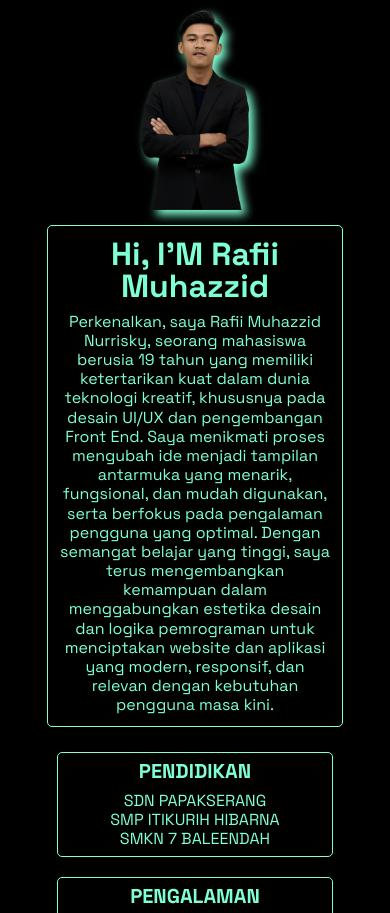
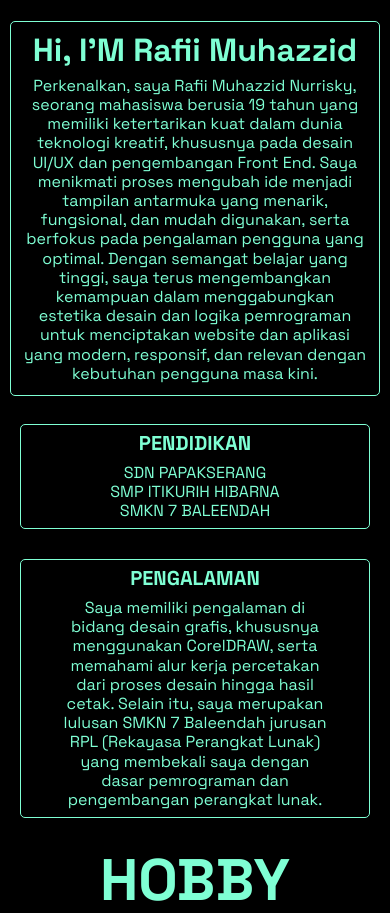
Before and after one commit to rafimuhazid/itw2025_project1_253040016, a plain HTML site: page index.html in a window 390 px wide. Shown: the part 726-1639 px from the top of the page. Drawn offline with Linux system fonts and the light colour scheme.

Commit message:
Project 1 (100% Selesai)

```diff
--- a/css/style.css
+++ b/css/style.css
@@ -234,23 +234,24 @@ body {
   margin: 0 auto 6%;
   justify-content: space-between;
   align-items: center;
+  gap: 20px;
 }
 
 #about .hero {
-  width: 40%;
+  flex: 1;
   display: flex;
-  justify-content: center;
+  justify-content: flex-start;
 }
 
 #about img {
-  width: 80%;
+  width: 95%;
   filter: drop-shadow(5px 5px 5px aquamarine);
 }
 
 #about .isi {
   display: flex;
   flex-direction: column;
-  width: 80%;
+  flex: 2;
 }
 
 #about .isi .pengenalan {
@@ -263,7 +264,6 @@ body {
   margin-bottom: 5%;
   color: aquamarine;
   border: 1px solid aquamarine;
-  margin-right: 5%;
   border-radius: 5px;
   transition: 0.3s;
 }
@@ -283,13 +283,9 @@ body {
   display: flex;
   flex-direction: row;
   justify-content: space-between;
-  margin-right: 5%;
   height: 60%;
-}
-
-#about .isi .pendidikan,
-.pengalaman {
-  margin: 5px;
+  width: 100%;
+  gap: 10px;
 }
 
 #about .isi .profile .pendidikan {
@@ -354,6 +350,7 @@ body {
   width: 95%;
   flex-direction: column;
   margin: 0 auto 6%;
+  justify-content: space-between;
 }
 
 #hobby h1 {
@@ -365,9 +362,7 @@ body {
 
 #hobby .daftar-hobby {
   display: flex;
-  width: 95%;
-  margin: 10px;
-  margin: auto;
+  margin: 0 auto 0;
   justify-content: space-between;
 }
 
@@ -384,7 +379,6 @@ body {
   flex: 1;
   display: flex;
   align-items: center;
-  justify-content: center;
   flex-direction: column;
   border: 1px solid aquamarine;
   padding: 10px;
@@ -488,7 +482,7 @@ body {
   display: flex;
   width: 95%;
   margin: 0 auto 6%;
-  justify-content: center;
+  justify-content: space-between;
   align-items: center;
 }
 
@@ -497,12 +491,14 @@ body {
   flex: 1;
 }
 #bandfav .judul h1 {
-  margin-left: 10%;
   color: aquamarine;
 }
 
 #bandfav .daftarband {
   flex: 1;
+  display: flex;
+  flex-wrap: wrap;
+  justify-content: flex-end;
 }
 
 #bandfav .daftarband img:hover {
@@ -856,12 +852,12 @@ footer a {
     margin: 10px;
   }
 
-  #about .isi .pengenalan {
-    margin-right: 0;
+  #about .pengenalan {
+    text-align: center;
   }
 
-  #about .isi .profile {
-    margin-right: 0;
+  #about .hero {
+    display: none;
   }
 
   /* Akhir About Uk Tablet */
@@ -892,6 +888,9 @@ footer a {
     margin-bottom: 5%;
   }
 
+  #bandfav .daftarband {
+    justify-content: center;
+  }
   /* Akhir Band Fav Uk Tablet*/
 
   /* Contact Uk Tablet*/
@@ -1037,6 +1036,10 @@ footer a {
     flex-direction: column;
   }
 
+  #about .hero {
+    display: none;
+  }
+
   /* Akhir About Uk Hp */
 
   /* Hobby Uk Hp */
@@ -1074,6 +1077,9 @@ footer a {
     margin-bottom: 5%;
   }
 
+  #bandfav .daftarband {
+    justify-content: center;
+  }
   /* Akhir Band Fav Uk Hp */
 
   /* Contact Uk Hp*/
```
